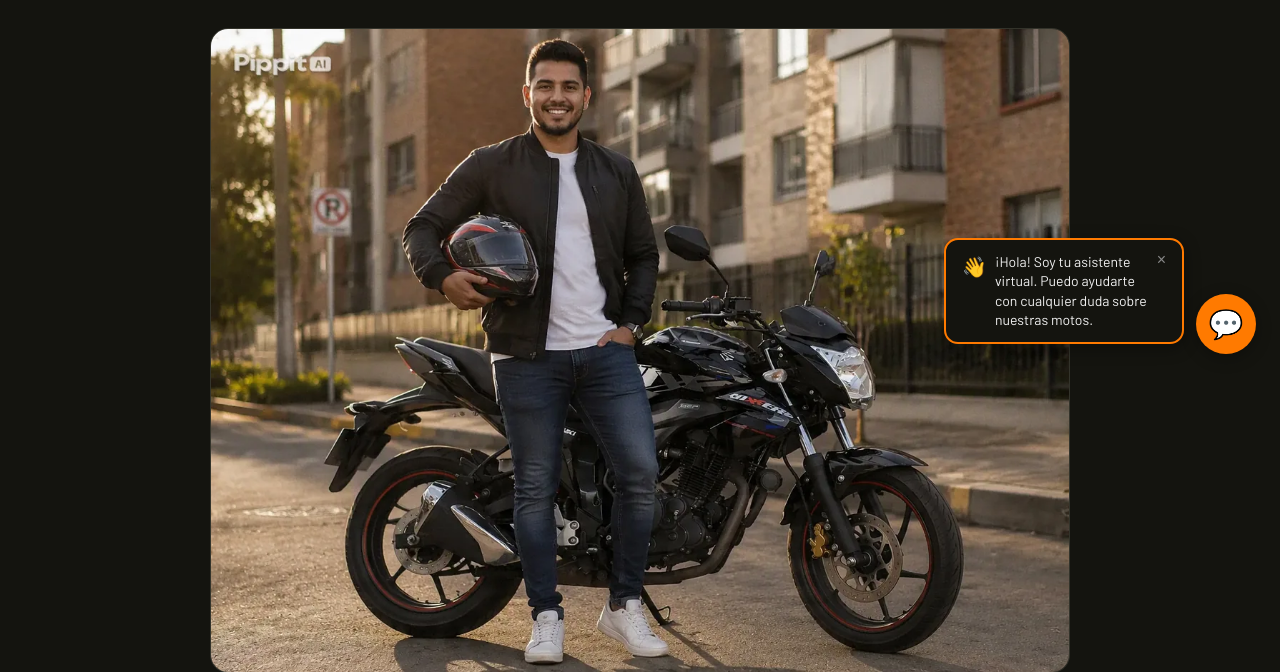
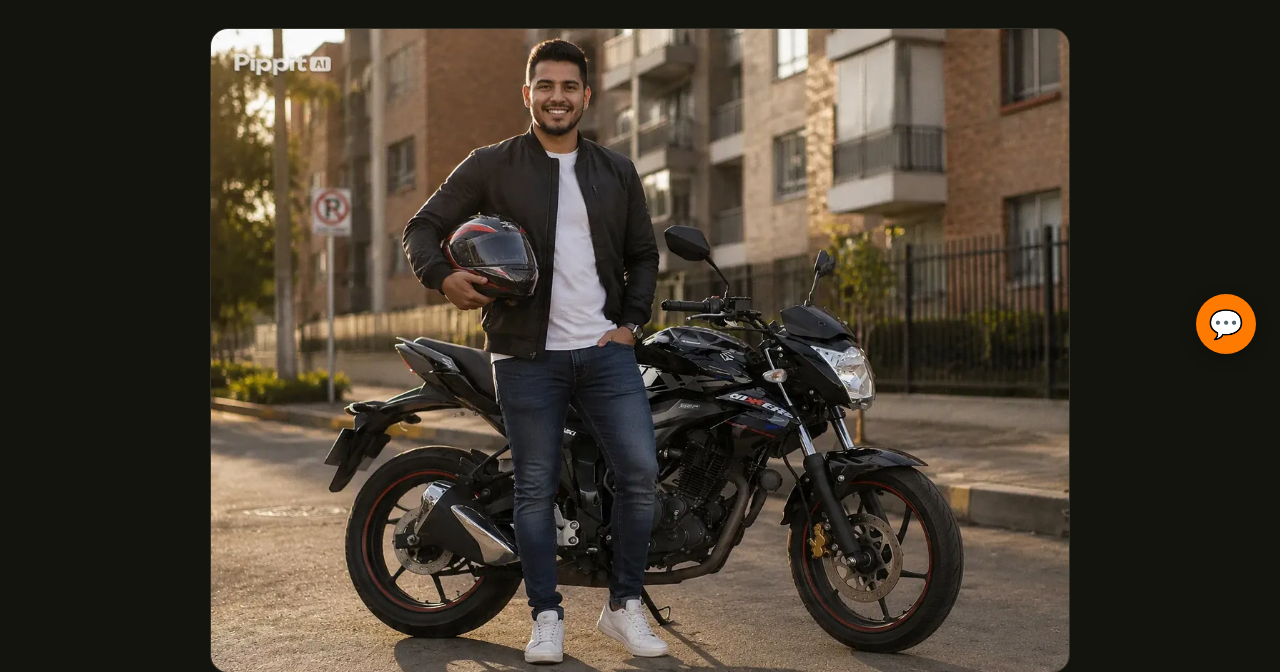
Before and after one commit to alexcoral420/sistema-motos, a Flask app: page /credito in a window 1280 px wide. Shown: the part 422-1094 px from the top of the page. Run offline with Flask 3, Linux system fonts and the light colour scheme; some libraries are stand-ins or nearby versions; some web fonts are replaced.

Commit message:
Chat: saludo "Asistente virtual" a los 10s y ancho correcto en celular
- El globo de saludo ahora dice "Asistente virtual" y aparece a los 10s.
- En celular la ventana usaba el alto de la pantalla como ancho
  (100dvh); ahora usa 100dvw y ya no se sale por los lados.
- Se quita el comentario de encabezado desactualizado.

Co-Authored-By: Claude Opus 5.5 <noreply@anthropic.com>

```diff
--- a/app/templates/chat.html
+++ b/app/templates/chat.html
@@ -1,10 +1,3 @@
-{# ============================================================
-   Chat asistente de Universal Motors (Fase 1: interfaz + saludo).
-   Incluye un globo de saludo animado que aparece a los 2.5s para
-   invitar al cliente, y se oculta solo a los 6s.
-   El chat aun NO habla con una IA (eso es la Fase 2).
-   Se incluye con {% include 'chat.html' %} en paginas publicas.
-   ============================================================ #}
 <style>
     #chat-burbuja {
         position: fixed; bottom: 24px; right: 24px;
@@ -99,7 +92,7 @@
 
     @media (max-width: 480px) {
         #chat-ventana {
-            width: calc(100dvh - 24px); right: 12px; bottom: 88px;
+            width: calc(100dvw - 24px); right: 12px; bottom: 88px;
             height: calc(100dvh - 110px);
         }
         #chat-burbuja { bottom: 16px; right: 16px; }
@@ -113,7 +106,7 @@
 
 <div id="chat-saludo">
     <span class="mano">&#128075;</span>
-    <span>&iexcl;Hola! Soy tu asistente virtual. Puedo ayudarte con cualquier duda sobre nuestras motos.</span>
+    <span>Asistente virtual</span>
     <button class="cerrar-saludo" onclick="cerrarSaludo()" aria-label="Cerrar saludo">&times;</button>
 </div>
 
@@ -218,5 +211,5 @@
             agregarMensaje('No pude conectar. Revisa tu conexión o escríbenos por WhatsApp.', 'bot');
         }
     }
-    setTimeout(mostrarSaludo, 2500);
+    setTimeout(mostrarSaludo, 10000);
 </script>
```
